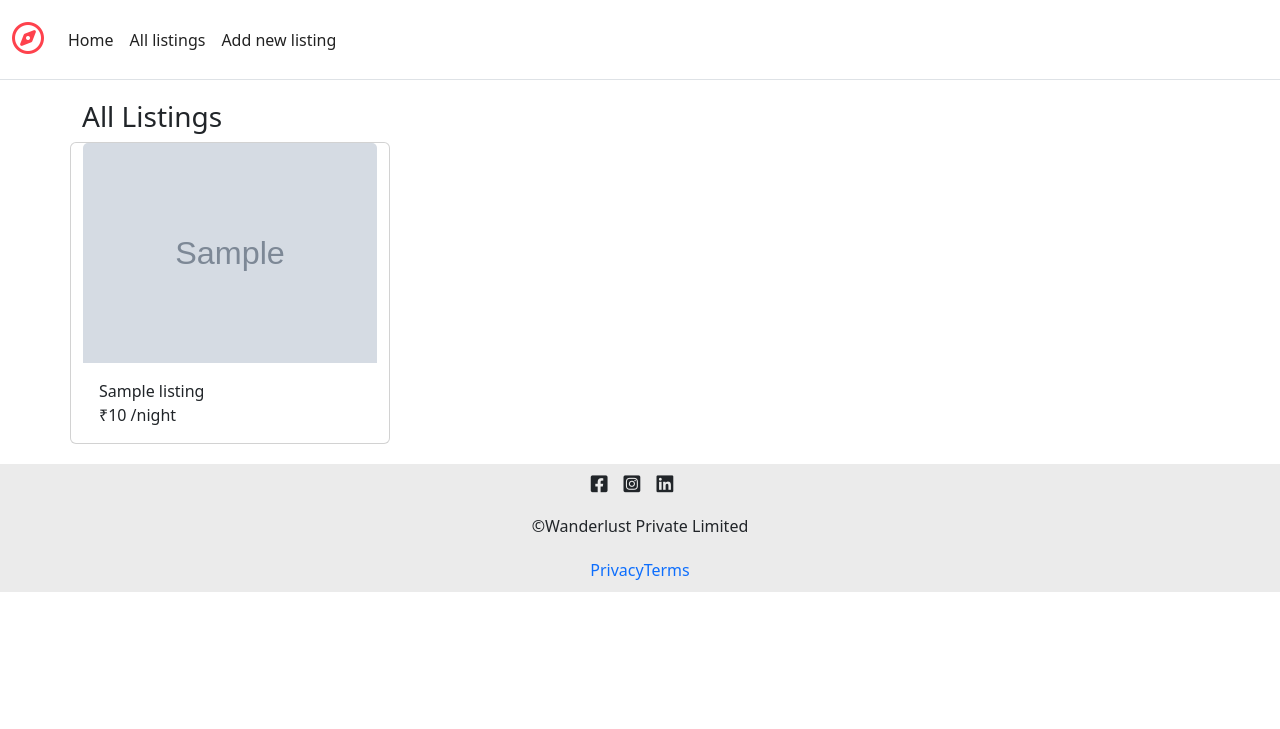
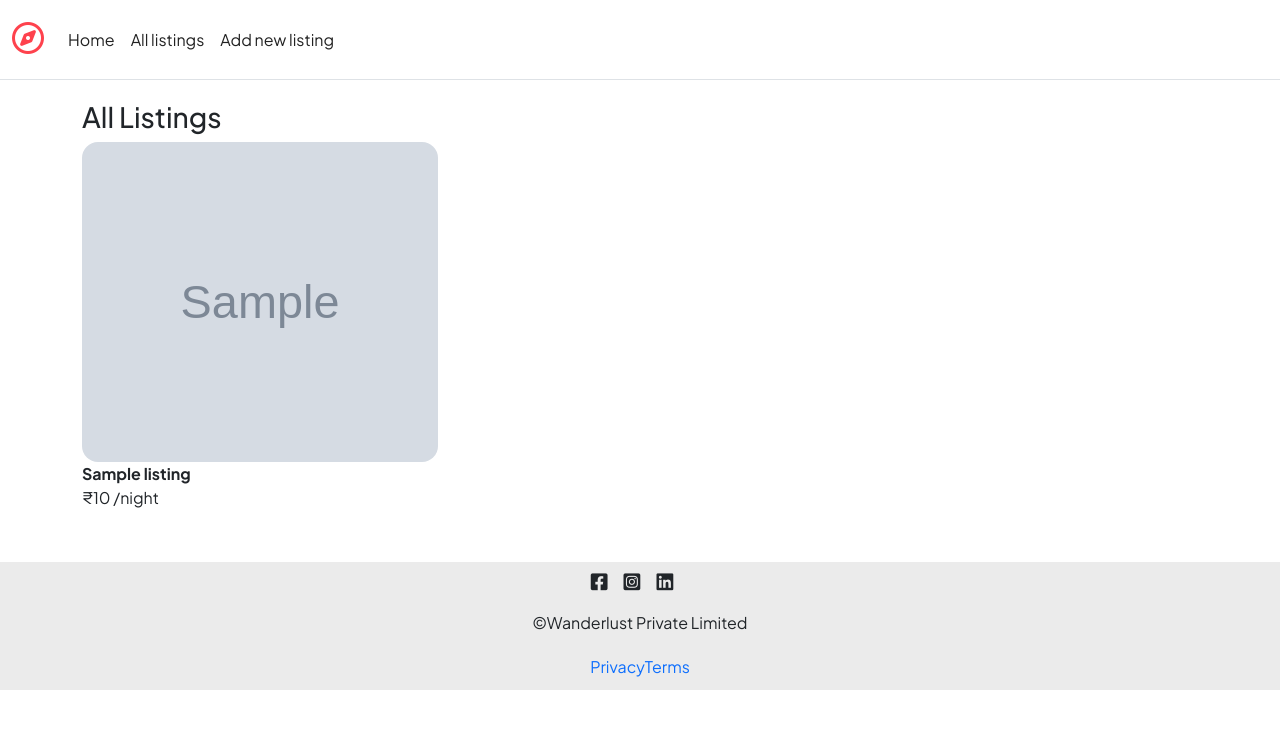
Before and after one commit to KalewarAchyuth/Wanderlust, a Node server app: page /listings in a window 1280 px wide. Shown: the top 729 px of the page. Run offline with Node 20, Linux system fonts and the light colour scheme; tables that the repository leaves empty hold one stand-in row (values such as "Sample post"); grey boxes marked "Sample" are stand-in pictures; some libraries are stand-ins or nearby versions.

Commit message:
Added styling for index page listings

```diff
--- a/public/css/style.css
+++ b/public/css/style.css
@@ -1,5 +1,10 @@
+
+
 body{
-    background-color: lightblue;
+  font-family: "Plus Jakarta Sans", sans-serif !important;
+  font-optical-sizing: auto;
+  font-weight: <weight>;
+  font-style: normal;
 }
 
 h1{
@@ -57,3 +62,36 @@ h1{
     justify-content: center;
     /* align-items: space-evenly; */
 }
+
+/* card */
+.card {
+    border: none !important;
+    margin-bottom: 2rem;
+}
+
+.card-img-top {
+    border-radius: 1rem !important;
+    width: 100%;
+    object-fit: cover !important;
+}
+
+.card-body {
+    padding: 0 !important;
+}
+
+.card-text p {
+    font-weight: 400 !important;
+}
+
+.listing-link {
+    text-decoration: none;
+}
+
+.card-img-overlay {
+    opacity: 0;
+}
+
+.card-img-overlay:hover {
+    opacity: 0.2;
+    background-color: white;
+}
--- a/views/layouts/boilerplate.ejs
+++ b/views/layouts/boilerplate.ejs
@@ -7,6 +7,11 @@
          href="https://cdn.jsdelivr.net/npm/bootstrap@5.3.8/dist/css/bootstrap.min.css" rel="stylesheet" integrity="sha384-sRIl4kxILFvY47J16cr9ZwB07vP4J8+LH7qKQnuqkuIAvNWLzeN8tE5YBujZqJLB" crossorigin="anonymous"
      />
      <link rel="stylesheet" href="https://cdnjs.cloudflare.com/ajax/libs/font-awesome/6.4.2/css/all.min.css">
+
+    <link rel="preconnect" href="https://fonts.googleapis.com">
+    <link rel="preconnect" href="https://fonts.gstatic.com" crossorigin>
+    <link href="https://fonts.googleapis.com/css2?family=Plus+Jakarta+Sans:ital,wght@0,200..800;1,200..800&display=swap" rel="stylesheet">
+
 </head>
 <body>
 
--- a/views/listings/index.ejs
+++ b/views/listings/index.ejs
@@ -6,16 +6,26 @@
     <button>Create New listing</button>
 </form> -->
 
-<div class="row">
+<div class="row row-cols-lg-3 row-cols-md-2 row-cols-sm-1">
      <% for(let listing of allListings) { %>
-        <div class="card" style="width: 20rem;">
-            <img src="<%=listing.image.url%>" class="card-img-top" alt="listing-image">
-            <div class="card-body">
-                <p class="card-text">
-                    <%= listing.title %> <br>
-                    &#8377;<%= listing.price.toLocaleString("en-IN")  %> /night
-                </p>
+        <a href="/listings/<%=listing._id%>" class="listing-link">
+            <div class="card col">
+                <img
+                    src="<%=listing.image.url%>"
+                    class="card-img-top"
+                    style="height: 20rem"
+                    alt="listing-image"
+                >
+
+                 <div class="card-img-overlay"></div>
+
+                <div class="card-body">
+                    <p class="card-text">
+                        <b><%= listing.title %></b> <br>
+                        &#8377;<%= listing.price.toLocaleString("en-IN")  %> /night
+                    </p>
+                </div>
             </div>
-        </div>
+        </a>
     <% } %>
 </div>
```
